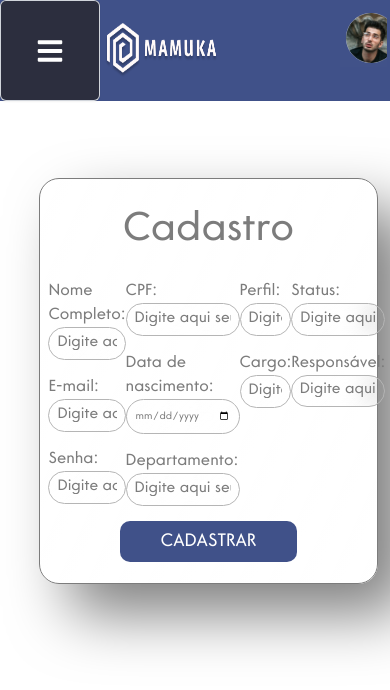
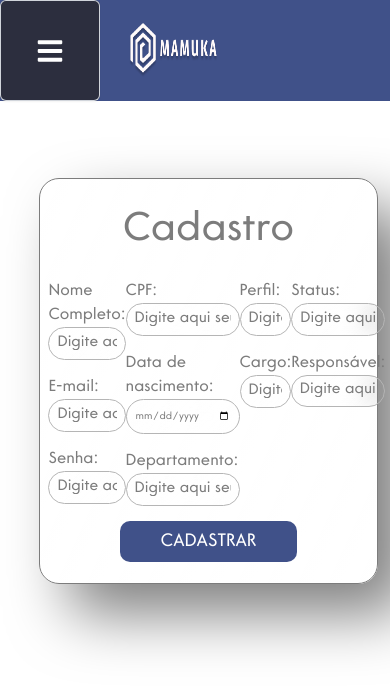
Before and after one commit to MamukaSenai/React-Mamuka, a React (Vite) app: page /cadastro/usuario in a window 390 px wide. Shown: the top 690 px of the page. Built offline with nearby package versions, Linux system fonts and the light colour scheme.

Commit message:
Header finalizado e responsivo

```diff
--- a/src/components/Header/style.css
+++ b/src/components/Header/style.css
@@ -199,3 +199,36 @@
         justify-content: right;
     }
 }
+
+@media screen and (max-width:573px){
+    .fotoperfil{
+        width: 15vw;
+        height: 10vh;
+
+    }
+}
+
+
+@media screen and (max-width:460px){
+    .fotoperfil{
+        width: 12vw;
+        height: 10vh;
+        display: none;
+    }
+
+    .perfil {
+        height: 100%;
+        width: 14%;
+    }
+
+    .teste {
+        padding-left: 43%;
+    }
+
+}
+
+@media screen and (max-width:397px){
+    .teste{
+        padding-left: 47%;
+    }
+}
```
